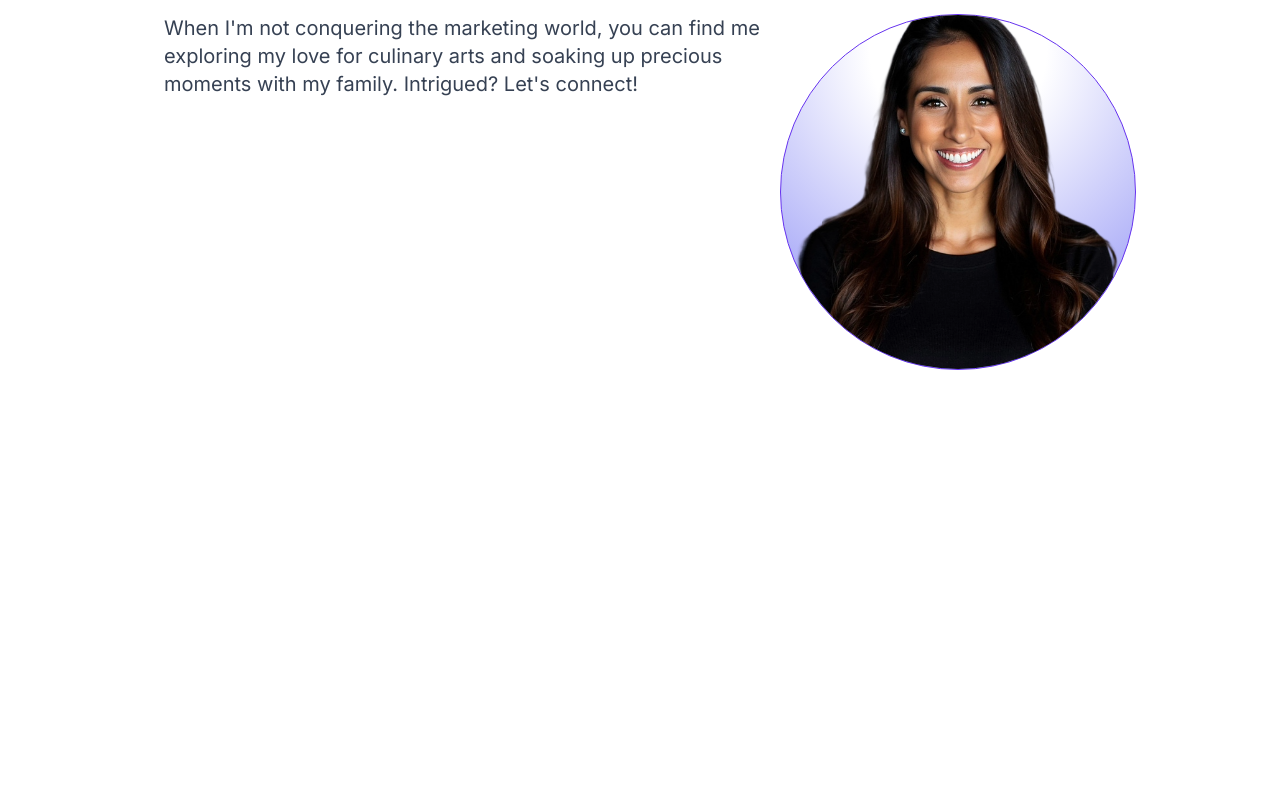
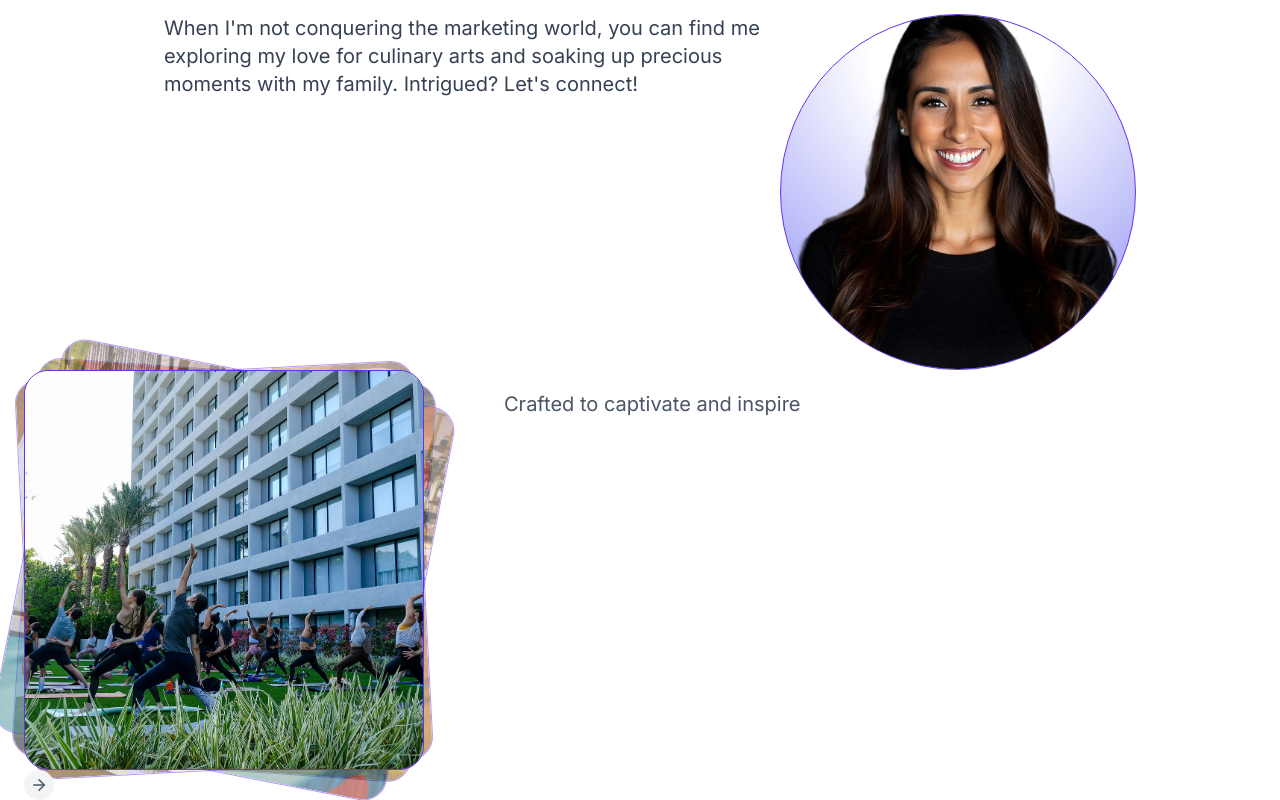
Before and after one commit to rubenaguilardev/social_buffington_rt, a React (Vite) app: page / in a window 1280 px wide. Shown: the part 870-1670 px from the top of the page. Before the commit the page ends 1240 px from the top, so only its background shows below. Built offline with nearby package versions, Linux system fonts and the light colour scheme.

Commit message:
add skills section

```diff
--- a/src/App.jsx
+++ b/src/App.jsx
@@ -2,7 +2,7 @@
 import Header from "./components/Header"
 import SideBars from "./components/SideBars"
 import About from "./components/About"
-import Skills from "./components/SKills"
+import Skills from "./components/Skills"
 
 const App = () => {
   return (
--- a/src/components/Header.jsx
+++ b/src/components/Header.jsx
@@ -25,11 +25,11 @@ const Header = () => {
                     text-[1.65rem] sm:text-4xl md:text-5xl lg:text-6xl xl:text-7xl 2xl:text-8xl tracking-tight py-1
                     text-transparent font-semibold">I excel in {text}</p>
                     <p className="my-2 max-w-3xl pt-1 pb-9 text-lg sm:text-xl leading-relaxed tracking-tight text-gray-700">
-                    {HERO_TEXT}</p>
-                    <button class="group relative h-12 cursor-pointer overflow-hidden overflow-x-hidden rounded-md
-                    bg-gray-900 px-8 py-2 text-gray-300 font-semibold font-['Inter']"><span class="relative z-10">
-                    Resume</span><span class="absolute inset-0 overflow-hidden rounded-md">
-                    <span class="absolute left-0 aspect-square w-full origin-center -translate-x-full rounded-full bg-[#63e]
+                    {HERO_TEXT}{HERO_TEXT}{HERO_TEXT}</p>
+                    <button className="group relative h-12 cursor-pointer overflow-hidden overflow-x-hidden rounded-md
+                    bg-gray-900 px-8 py-2 text-gray-300 font-semibold font-['Inter']"><span className="relative z-10">
+                    Resume</span><span className="absolute inset-0 overflow-hidden rounded-md">
+                    <span className="absolute left-0 aspect-square w-full origin-center -translate-x-full rounded-full bg-[#63e]
                     transition-all duration-500 group-hover:-translate-x-0 group-hover:scale-150"></span></span></button>
                 </div>
             </main>
--- a/src/components/SKills.jsx
+++ /dev/null
@@ -1,16 +0,0 @@
-import {motion} from 'framer-motion'
-import {useState} from 'react'
-import food from '../assets/skills/food.jpg'
-import event from '../assets/skills/event.jpg'
-import story from '../assets/skills/storytelling.jpg'
-import photography from '../assets/skills/photography.jpg'
-import { div, section } from 'framer-motion/client'
-
-
-const Skills = () => {
-    return (
-        <div></div>
-    )
-}
-
-export default Skills
--- /dev/null
+++ b/src/components/Skills.jsx
@@ -0,0 +1,52 @@
+import { SKILLS } from "../constants/index"
+import { useState } from 'react'
+import { ArrowLeft, ArrowRight } from 'lucide-react'
+
+const Skills = () => {
+
+    const [index, setIndex] = useState(0)
+
+    const getRandomNum = () => Math.floor(Math.random() * 40) -20
+
+    const images = SKILLS.map((skill, i) => (
+        <img key={i} src={skill.image} className={`w-full h-full absolute object-cover rounded-3xl
+        transition-all duration-300 border border-[#63e] ${index === i ? 'activeImage' : 'inactiveImage'}`}
+        style={{transform: `rotate(${index === i ? 0 : getRandomNum()}deg)`}}/>
+    ))
+
+    const descriptions = SKILLS.map((desc, i) => (
+        <p key={i} className={`absolute text-center sm:text-xl text-gray-600 transition-all duration-300
+            ${index === i ? 'activeDesc delay-200' : 'inactiveDesc'}`}>{desc.description}</p>
+    ))
+
+    const nextImage = () => setIndex(prev => prev === images.length -1 ? 0 : prev + 1)
+
+    const prevImage = () => setIndex(prev => prev === 0 ? images.length - 1 : prev - 1)
+
+    return (
+        <section className="relative">
+            <div className="flex gap-x-20 lg:items-start items-center lg:flex-row flex-col">
+                <div className="sm:w-[400px] sm:h-[400px] w-[300px] h-[300px] relative">
+                    {images}
+                </div>
+                <div className="relative sm:w-[400px] w-[320px] mt-22 lg:mt-5">
+                    {descriptions}
+                </div>
+            </div>
+            <div className="absolute flex bottom-0 lg:-bottom-20 left-1/2 -translate-1/2 gap-x-5">
+                <button className="bg-gray-100 p-1.5 cursor-pointer rounded-full text-gray-600
+                hover:bg-gray-200 transition-colors" onClick={prevImage}>
+                    <ArrowLeft size={18}/>
+                </button >
+            </div>
+            <div>
+                <button className="bg-gray-100 p-1.5 cursor-pointer rounded-full text-gray-600
+                hover:bg-gray-200 transition-colors" onClick={nextImage}>
+                    <ArrowRight size={18}/>
+                </button>
+            </div>
+        </section>
+    )
+}
+
+export default Skills
--- a/src/constants/index.js
+++ b/src/constants/index.js
@@ -1,3 +1,9 @@
+import storytelling from '../assets/skills/storytelling.jpg';
+import photography from '../assets/skills/photography.jpg';
+import event from '../assets/skills/event.jpg';
+import food from '../assets/skills/food.jpg';
+
+
 export const HERO_SKILLS = [
     'Digital Marketing',
     'Social Media',
@@ -15,3 +21,26 @@ export const ABOUT_CONTENT = `
     marketing world, you can find me exploring my love for culinary arts and soaking up
     precious moments with my family. Intrigued? Let's connect!
 `
+
+export const SKILLS = [
+    {
+        title: 'Creative Storytelling',
+        image: storytelling,
+        description: 'Crafted to captivate and inspire'
+    },
+    {
+        title: 'Photography',
+        image: photography,
+        description: 'Capturing moments with artistic flair and emotional resonance'
+    },
+    {
+        title: 'Event Marketing',
+        image: event,
+        description: 'Campaigns that engage and amplify brand stories'
+    },
+    {
+        title: 'Food & Beverage',
+        image: food,
+        description: 'Crafted with irresistible charm and delicious detail'
+    },
+]
--- a/src/index.css
+++ b/src/index.css
@@ -5,3 +5,23 @@
 :root {
   font-family: "Inter", sans-serif;
 }
+
+@utility activeImage {
+  opacity: 1;
+  z-index: 1;
+}
+
+@utility inactiveImage {
+  opacity: 0.5;
+  z-index: -1;
+}
+
+@utility activeDesc {
+  opacity: 1;
+  visibility: visible;
+}
+
+@utility inactiveDesc {
+  opacity: 0;
+  visibility: hidden;
+}
```
